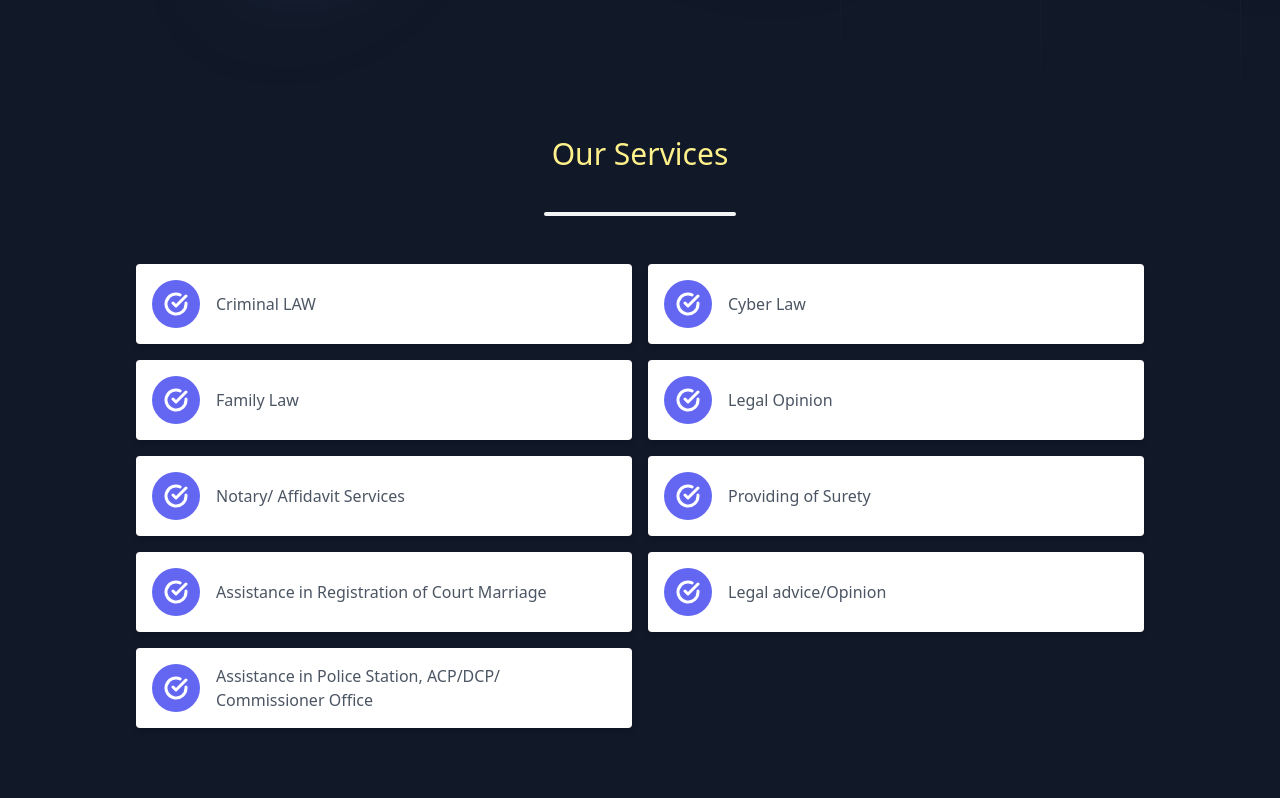
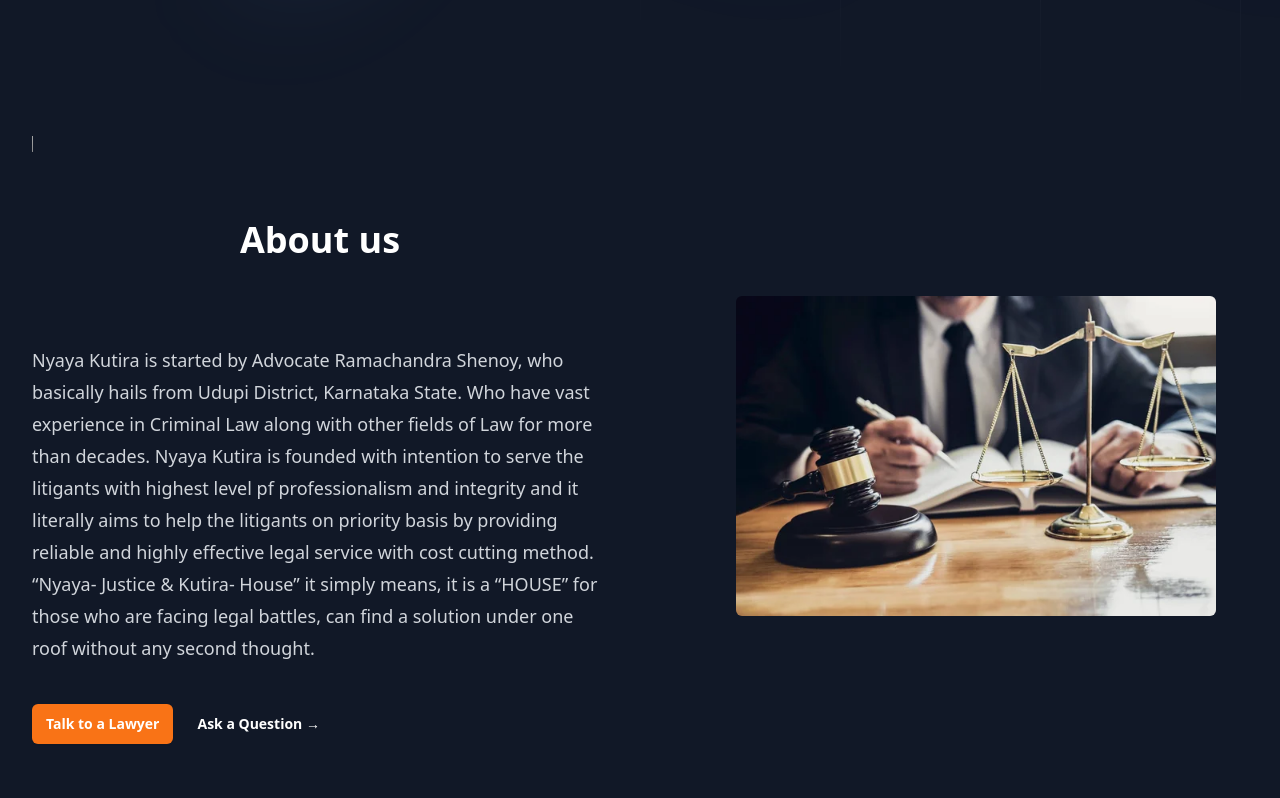
Before and after one commit to abhishekpuranikpd/nyayakutira, a Next.js app: page / in a window 1280 px wide. Shown: the part 442-1240 px from the top of the page. Before the commit the page ends 1186 px from the top, so only its background shows below. Built offline with nearby package versions, Linux system fonts and the light colour scheme.

Commit message:
about us page updated

```diff
--- /dev/null
+++ b/src/app/components/about.jsx
@@ -0,0 +1,40 @@
+import Image from 'next/image';
+import React from 'react';
+
+const About = () => {
+  return (
+    <div className="relative isolate overflow-hidden bg-gray-900">
+
+      <div className="absolute left-[calc(50%-4rem)] top-10 -z-10 transform-gpu blur-3xl sm:left-[calc(50%-18rem)] lg:left-48 lg:top-[calc(50%-30rem)] xl:left-[calc(50%-24rem)]" aria-hidden="true">
+         </div>
+      <div className="mx-auto max-w-7xl px-6 pb-24  sm:pb-32 lg:flex lg:px-8">
+        <div className="mx-auto max-w-2xl flex-shrink-0 lg:mx-0 lg:max-w-xl">
+          <Image className="h-11" src="/" alt="Your Company" width={1} height={1} />
+
+          <h1 className="mt-10 text-2xl font-bold text-center text-white sm:text-4xl">About us</h1>
+          <hr className="w-48 h-1 mx-auto my-4  border-0 rounded md:my-10 dark:bg-yellow-200" />
+          <p className="mt-6 text-lg leading-8 text-gray-300">Nyaya Kutira is started by Advocate Ramachandra Shenoy, who basically hails from Udupi District, Karnataka State. Who have vast experience in Criminal Law along with other fields of Law for more than decades.
+
+Nyaya Kutira is founded with intention to serve the litigants with highest level pf professionalism and integrity and it literally aims to help the litigants on priority basis by providing   reliable and highly effective legal service with cost cutting method.
+
+“Nyaya- Justice & Kutira- House”  it simply means, it is a “HOUSE” for those who are facing legal battles, can find a solution under one roof without any second thought.
+
+
+</p>
+          <div className="mt-10 flex items-center gap-x-6">
+            <a href="#" className="rounded-md bg-orange-500 px-3.5 py-2.5 text-sm font-semibold text-white shadow-sm hover:bg-indigo-400 focus-visible:outline focus-visible:outline-2 focus-visible:outline-offset-2 focus-visible:outline-indigo-400">Talk to a Lawyer</a>
+            <a href="#" className="text-sm font-semibold leading-6 text-white">Ask a Question <span aria-hidden="true">→</span></a>
+          </div>
+        </div>
+        <div className="mx-auto max-w-md mt-30 flex sm:mt-40 lg:ml-20 lg:mr-0 md:ml-82 xl:ml-32">
+          <div className="max-w-md flex-none sm:max-w-2xl  lg:max-w-none">
+            <Image src="/i2.jpg" alt="App screenshot" width="900" height="900" className="w-[30rem] rounded-md" />
+          </div>
+          {/* bg-white/5 shadow-2xl ring-1 ring-white/10 */}
+        </div>
+      </div>
+    </div>
+  );
+}
+
+export default About;
--- a/src/app/components/faci.jsx
+++ b/src/app/components/faci.jsx
@@ -21,7 +21,7 @@ export default function Services() {
             <h1 className="title-font mb-4 text-center text-5xl font-medium text-yellow-200 sm:text-3xl">
               Our Services
             </h1>
-            <hr className="w-48 h-1 mx-auto my-4 bg-gray-100 border-0 rounded md:my-10 dark:bg-yellow-200" />
+            <hr className="w-48 h-1 mx-auto my-4  border-0 rounded md:my-10 dark:bg-yellow-200" />
             <p className="mx-auto text-base leading-relaxed lg:w-3/4 xl:w-2/4"></p>
           </div>
           <div className="-mx-2 flex flex-wrap sm:mx-auto sm:mb-2 lg:w-4/5">
--- a/src/app/components/hero.jsx
+++ b/src/app/components/hero.jsx
@@ -39,7 +39,7 @@ const Hero = () => {
             <a href="#" className="text-sm font-semibold leading-6 text-white">Ask a Question <span aria-hidden="true">→</span></a>
           </div>
         </div>
-        <div className="mx-auto mt-30 flex max-w-2xl sm:mt-24 lg:ml-72 lg:mr-0 lg:mt-0 lg:max-w-none lg:flex-none xl:ml-32">
+        <div className="mx-auto mt-30 flex max-w-2xl sm:mt-24 lg:ml-20 lg:mr-0 lg:mt-0 lg:max-w-none lg:flex-none xl:ml-32">
           <div className="max-w-3xl flex-none sm:max-w-2xl lg:max-w-none">
             <Image src="/h1.png" alt="App screenshot" width="900" height="900" className="w-[20rem] rounded-md hover:translate-x-12" />
           </div>
--- a/src/app/page.tsx
+++ b/src/app/page.tsx
@@ -1,12 +1,15 @@
 import Image from "next/image";
-import Hero from "./components/hero"
-import Services from "./components/faci"
+import Hero from "./components/hero";
+import Services from "./components/faci";
+import About from "./components/about";
 
 export default function Home() {
   return (
+    <div className="bg-gray-900">
+      <Hero />
+      <About />
+      <Services />
 
-    <div className="bg-gray-900"><Hero/>
-    <Services/>
       {/* <svg
             viewBox="0 0 1024 1024"
             className="absolute left-1/2 top-1/2 -z-10 h-[64rem] w-[64rem] -translate-y-1/2 [mask-image:radial-gradient(closest-side,white,transparent)] sm:left-full sm:-ml-80 lg:left-1/2 lg:ml-0 lg:-translate-x-1/2 lg:translate-y-0"
@@ -21,6 +24,5 @@ export default function Home() {
             </defs>
           </svg> */}
     </div>
-
   );
 }
```
Also changed, not shown: public/i2.jpg (added).
